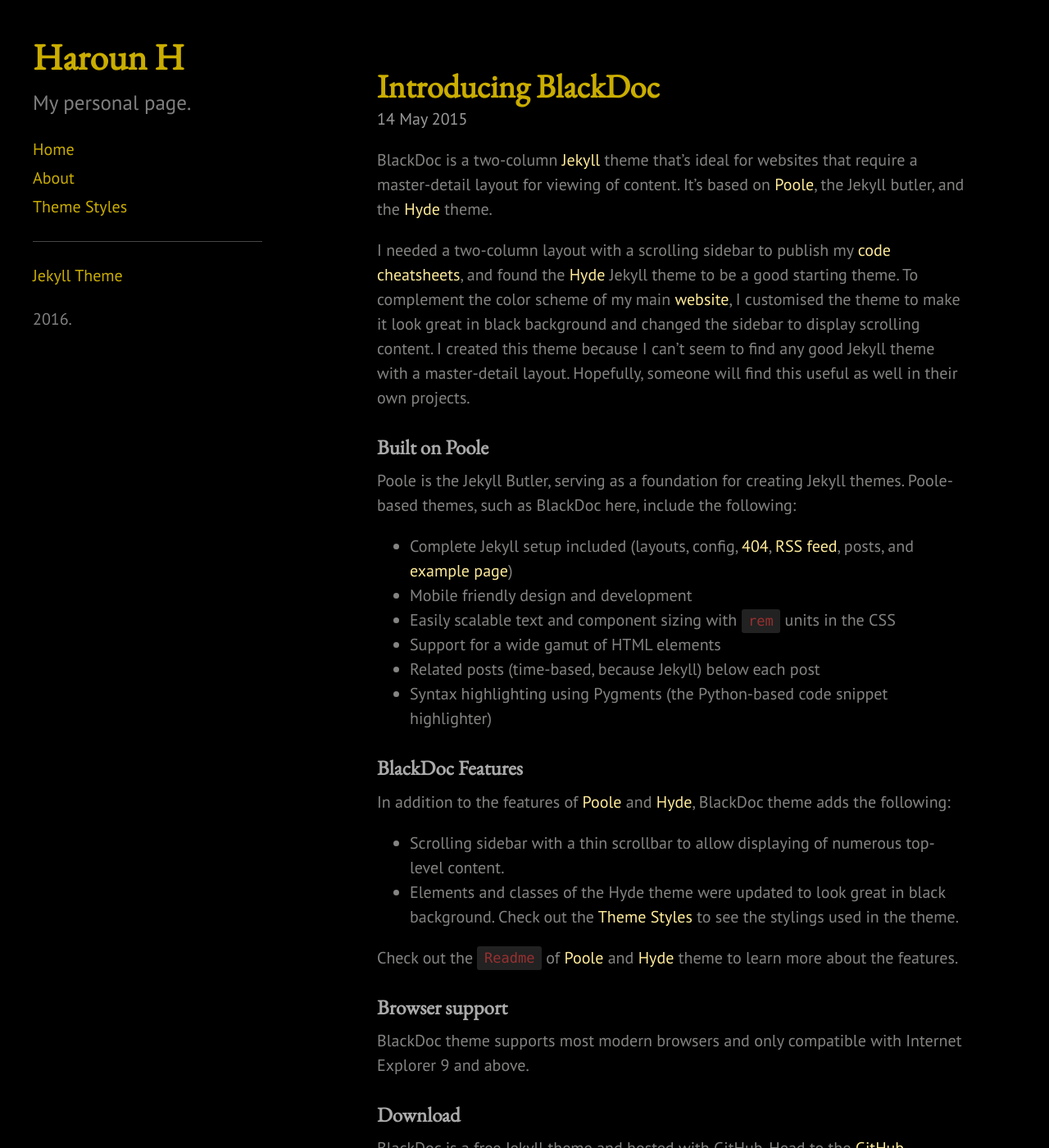
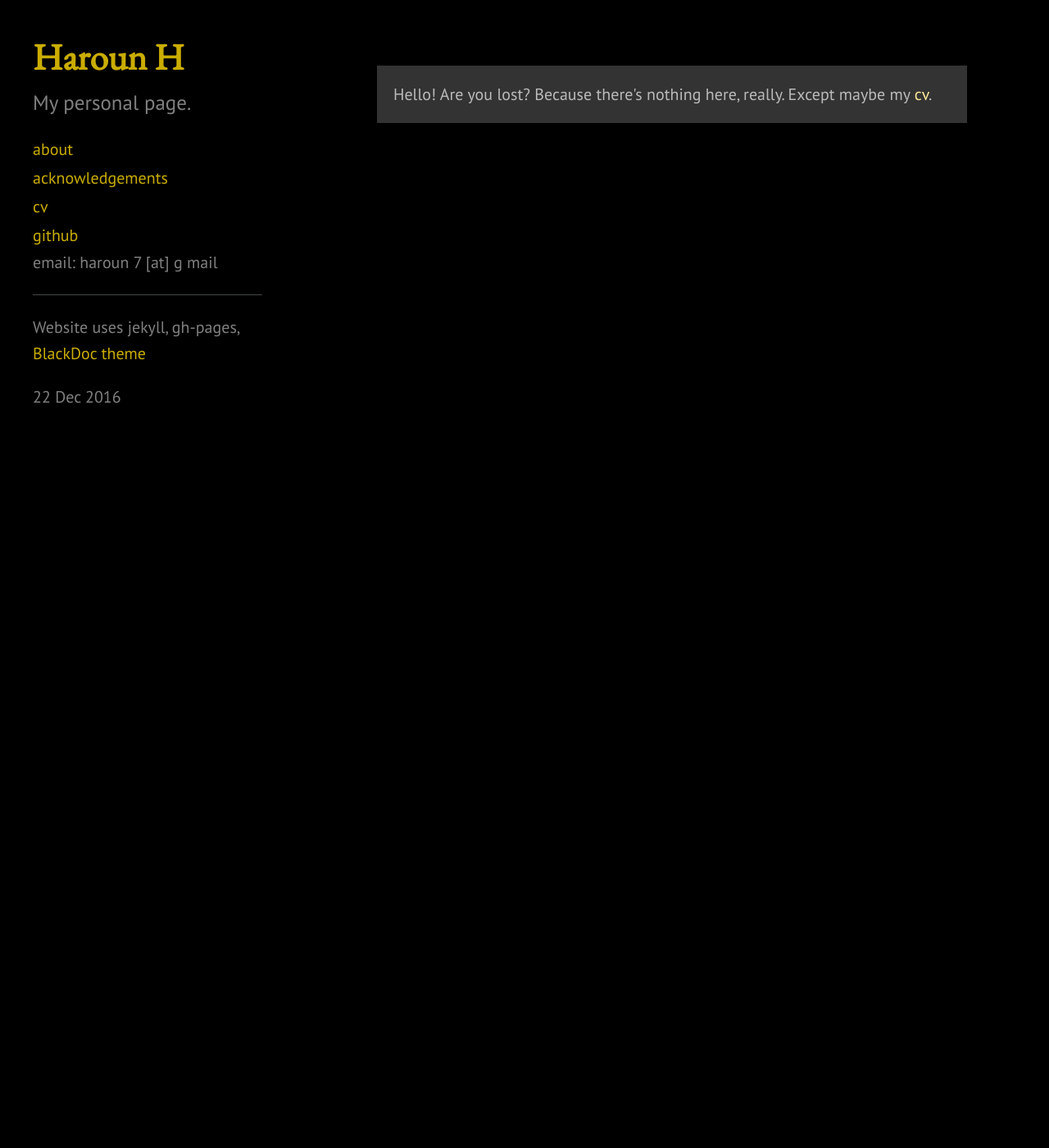
Before and after one commit to HarounH/harounh.github.io, a Jekyll site: the page built from index.html, in a window 1280 px wide and 1400 px high. Shown: the whole window at 82% size. Built offline with Jekyll 4.4.1, drawn with Linux system fonts in a browser that asks for light colours; the list of posts is cut into pages by our own code; some of the changed text lies outside the part shown.

Commit message:
Barebones up and running. Need to get a better CV for myself.

````diff
--- a/404.html
+++ b/404.html
@@ -5,6 +5,6 @@
 ---
 
 <div class="page">
-  <h1 class="page-title">404: Page not found</h1>
-  <p class="lead">Sorry, we've misplaced that URL or it's pointing to something that doesn't exist. <a href="{{ site.baseurl }}">Head back home</a> to try finding it again.</p>
+  <h1 class="page-title">404 :( </h1>
+  <p class="lead">First my keys. Now this? <a href="{{ site.baseurl }}">home</a></p>
 </div>
--- a/_config.yml
+++ b/_config.yml
@@ -13,11 +13,12 @@
 description:      "My personal page."
 url:              https://harounh.github.io
 baseurl:          /
-
+cv_address:       /public/pdfs/cv.pdf
+things:           /things.md
 author:
   name:           'Haroun Habeeb'
   url:
-
+  github:         https://github.com/harounh
 paginate:         5
 
 # Custom vars
--- a/_includes/sidebar.html
+++ b/_includes/sidebar.html
@@ -10,7 +10,7 @@
     </div>
 
     <nav class="sidebar-nav">
-      <a class="sidebar-nav-item{% if page.url == site.baseurl %} active{% endif %}" href="{{ site.baseurl }}">Home</a>
+      <a class="sidebar-nav-item{% if page.url == site.baseurl %} active{% endif %}" href="{{ site.baseurl }}">about</a>
 
       {% comment %}
         The code below dynamically generates a sidebar nav of pages with
@@ -27,11 +27,16 @@
       {% endfor %}
 
 
+
+      <a class="sidebar-nav-item" href="{{ site.cv_address }}">cv</a>
+      <a class="sidebar-nav-item" href="{{ site.author.github }}">github</a>
+      email: haroun 7 [at] g mail
       <hr>
-      <a class="sidebar-nav-item" href="{{ site.github.repo }}">Jekyll Theme</a>
+      Website uses jekyll, gh-pages,
+      <a class="sidebar-nav-item" href="{{ site.github.repo }}"> BlackDoc theme</a>
 
     </nav>
 
-    <p>{{ site.time | date: '%Y' }}.</p>
+    <p>{{ site.time | date: '%d %b %Y' }}</p>
   </div>
 </div>
--- a/_posts/2012-02-06-whats-jekyll.md
+++ /dev/null
@@ -1,10 +0,0 @@
----
-layout: post
-title: What's Jekyll?
----
-
-[Jekyll](http://jekyllrb.com) is a static site generator, an open-source tool for creating simple yet powerful websites of all shapes and sizes. From [the project's readme](https://github.com/mojombo/jekyll/blob/master/README.markdown):
-
-  > Jekyll is a simple, blog aware, static site generator. It takes a template directory [...] and spits out a complete, static website suitable for serving with Apache or your favorite web server. This is also the engine behind GitHub Pages, which you can use to host your project’s page or blog right here from GitHub.
-
-Find out more by [visiting the project on GitHub](https://github.com/mojombo/jekyll).
--- a/_posts/2012-02-07-example-content.md
+++ /dev/null
@@ -1,138 +0,0 @@
----
-layout: post
-title: Example content
----
-
-
-<div class="message">
-  Howdy! This is an example blog post that shows several types of HTML content supported in this theme.
-</div>
-
-Cum sociis natoque penatibus et magnis <a href="#">dis parturient montes</a>, nascetur ridiculus mus. *Aenean eu leo quam.* Pellentesque ornare sem lacinia quam venenatis vestibulum. Sed posuere consectetur est at lobortis. Cras mattis consectetur purus sit amet fermentum.
-
-> Curabitur blandit tempus porttitor. Nullam quis risus eget urna mollis ornare vel eu leo. Nullam id dolor id nibh ultricies vehicula ut id elit.
-
-Etiam porta **sem malesuada magna** mollis euismod. Cras mattis consectetur purus sit amet fermentum. Aenean lacinia bibendum nulla sed consectetur.
-
-## Inline HTML elements
-
-HTML defines a long list of available inline tags, a complete list of which can be found on the [Mozilla Developer Network](https://developer.mozilla.org/en-US/docs/Web/HTML/Element).
-
-- **To bold text**, use `<strong>`.
-- *To italicize text*, use `<em>`.
-- Abbreviations, like <abbr title="HyperText Markup Langage">HTML</abbr> should use `<abbr>`, with an optional `title` attribute for the full phrase.
-- Citations, like <cite>&mdash; Mark otto</cite>, should use `<cite>`.
-- <del>Deleted</del> text should use `<del>` and <ins>inserted</ins> text should use `<ins>`.
-- Superscript <sup>text</sup> uses `<sup>` and subscript <sub>text</sub> uses `<sub>`.
-
-Most of these elements are styled by browsers with few modifications on our part.
-
-## Heading
-
-Vivamus sagittis lacus vel augue rutrum faucibus dolor auctor. Duis mollis, est non commodo luctus, nisi erat porttitor ligula, eget lacinia odio sem nec elit. Morbi leo risus, porta ac consectetur ac, vestibulum at eros.
-
-### Code
-
-Cum sociis natoque penatibus et magnis dis `code element` montes, nascetur ridiculus mus.
-
-{% highlight js %}
-// Example can be run directly in your JavaScript console
-
-// Create a function that takes two arguments and returns the sum of those arguments
-var adder = new Function("a", "b", "return a + b");
-
-// Call the function
-adder(2, 6);
-// > 8
-{% endhighlight %}
-
-Aenean lacinia bibendum nulla sed consectetur. Etiam porta sem malesuada magna mollis euismod. Fusce dapibus, tellus ac cursus commodo, tortor mauris condimentum nibh, ut fermentum massa.
-
-### Gists via GitHub Pages
-
-Vestibulum id ligula porta felis euismod semper. Nullam quis risus eget urna mollis ornare vel eu leo. Donec sed odio dui.
-
-{% gist 5555251 gist.md %}
-
-Aenean eu leo quam. Pellentesque ornare sem lacinia quam venenatis vestibulum. Nullam quis risus eget urna mollis ornare vel eu leo. Cum sociis natoque penatibus et magnis dis parturient montes, nascetur ridiculus mus. Donec sed odio dui. Vestibulum id ligula porta felis euismod semper.
-
-### Lists
-
-Cum sociis natoque penatibus et magnis dis parturient montes, nascetur ridiculus mus. Aenean lacinia bibendum nulla sed consectetur. Etiam porta sem malesuada magna mollis euismod. Fusce dapibus, tellus ac cursus commodo, tortor mauris condimentum nibh, ut fermentum massa justo sit amet risus.
-
-* Praesent commodo cursus magna, vel scelerisque nisl consectetur et.
-* Donec id elit non mi porta gravida at eget metus.
-* Nulla vitae elit libero, a pharetra augue.
-
-Donec ullamcorper nulla non metus auctor fringilla. Nulla vitae elit libero, a pharetra augue.
-
-1. Vestibulum id ligula porta felis euismod semper.
-2. Cum sociis natoque penatibus et magnis dis parturient montes, nascetur ridiculus mus.
-3. Maecenas sed diam eget risus varius blandit sit amet non magna.
-
-Cras mattis consectetur purus sit amet fermentum. Sed posuere consectetur est at lobortis.
-
-<dl>
-  <dt>HyperText Markup Language (HTML)</dt>
-  <dd>The language used to describe and define the content of a Web page</dd>
-
-  <dt>Cascading Style Sheets (CSS)</dt>
-  <dd>Used to describe the appearance of Web content</dd>
-
-  <dt>JavaScript (JS)</dt>
-  <dd>The programming language used to build advanced Web sites and applications</dd>
-</dl>
-
-Integer posuere erat a ante venenatis dapibus posuere velit aliquet. Morbi leo risus, porta ac consectetur ac, vestibulum at eros. Nullam quis risus eget urna mollis ornare vel eu leo.
-
-### Images
-
-Quisque consequat sapien eget quam rhoncus, sit amet laoreet diam tempus. Aliquam aliquam metus erat, a pulvinar turpis suscipit at.
-
-![placeholder](http://placehold.it/800x400 "Large example image")
-![placeholder](http://placehold.it/400x200 "Medium example image")
-![placeholder](http://placehold.it/200x200 "Small example image")
-
-### Tables
-
-Aenean lacinia bibendum nulla sed consectetur. Lorem ipsum dolor sit amet, consectetur adipiscing elit.
-
-<table>
-  <thead>
-    <tr>
-      <th>Name</th>
-      <th>Upvotes</th>
-      <th>Downvotes</th>
-    </tr>
-  </thead>
-  <tfoot>
-    <tr>
-      <td>Totals</td>
-      <td>21</td>
-      <td>23</td>
-    </tr>
-  </tfoot>
-  <tbody>
-    <tr>
-      <td>Alice</td>
-      <td>10</td>
-      <td>11</td>
-    </tr>
-    <tr>
-      <td>Bob</td>
-      <td>4</td>
-      <td>3</td>
-    </tr>
-    <tr>
-      <td>Charlie</td>
-      <td>7</td>
-      <td>9</td>
-    </tr>
-  </tbody>
-</table>
-
-Nullam id dolor id nibh ultricies vehicula ut id elit. Sed posuere consectetur est at lobortis. Nullam quis risus eget urna mollis ornare vel eu leo.
-
------
-
-Want to see something else added? <a href="https://github.com/poole/poole/issues/new">Open an issue.</a>
--- a/_posts/2015-05-14-introducing-blackdoc.md
+++ /dev/null
@@ -1,38 +0,0 @@
----
-layout: post
-title: Introducing BlackDoc
----
-
-BlackDoc is a two-column [Jekyll](http://jekyllrb.com) theme that's ideal for websites that require a master-detail layout for viewing of content. It's based on [Poole](http://getpoole.com), the Jekyll butler, and the [Hyde](http://hyde.getpoole.com) theme.
-
-I needed a two-column layout with a scrolling sidebar to publish my [code cheatsheets](http://karloespiritu.com/cheatsheets), and found the [Hyde](http://hyde.getpoole.com) Jekyll theme to be a good starting theme. To complement the color scheme of my main [website](http://karloespiritu.com), I customised the theme to make it look great in black background and changed the sidebar to display scrolling content. I created this theme because I can't seem to find any good Jekyll theme with a master-detail layout. Hopefully, someone will find this useful as well in their own projects.
-
-### Built on Poole
-
-Poole is the Jekyll Butler, serving as a foundation for creating Jekyll themes. Poole-based themes, such as BlackDoc here, include the following:
-
-* Complete Jekyll setup included (layouts, config, [404](/404), [RSS feed](/atom.xml), posts, and [example page](/about))
-* Mobile friendly design and development
-* Easily scalable text and component sizing with `rem` units in the CSS
-* Support for a wide gamut of HTML elements
-* Related posts (time-based, because Jekyll) below each post
-* Syntax highlighting using Pygments (the Python-based code snippet highlighter)
-
-### BlackDoc Features
-
-In addition to the features of [Poole](http://getpoole.com) and [Hyde](http://hyde.getpoole.com), BlackDoc theme adds the following:
-
-* Scrolling sidebar with a thin scrollbar to allow displaying of numerous top-level content.
-* Elements and classes of the Hyde theme were updated to look great in black background. Check out the [Theme Styles](styles) to see the stylings used in the theme.
-
-Check out the `Readme` of [Poole](https://github.com/poole/poole) and [Hyde](https://github.com/poole/hyde) theme to learn more about the features.
-
-### Browser support
-
-BlackDoc theme supports most modern browsers and only compatible with Internet Explorer 9 and above.
-
-### Download
-
-BlackDoc is a free Jekyll theme and hosted with GitHub. Head to the <a href="https://github.com/karloespiritu/BlackDoc">GitHub repository</a> to download.
-
-Cheers!
--- a/about.md
+++ /dev/null
@@ -1,17 +0,0 @@
----
-layout: page
-title: About
----
-
-<p class="message">
-  Hi there! This page is included as an example. Feel free to customize it for your own use upon downloading. Carry on!
-</p>
-
-## About BlackDoc Theme
-
-Some relevant information about this project:
-
-* Built for [Jekyll](http://jekyllrb.com)
-* Theme based on [Poole](http://getpoole.com), the Jekyll butler, and the [Hyde](http://hyde.getpoole.com) theme
-* Ideal for sites requiring master-detail layout such as documentation, cheatsheets, lyrics, notes, etc.
-* Need a beautiful color scheme for black background? Then you will love BlackDoc theme.
--- /dev/null
+++ b/ack.md
@@ -0,0 +1,53 @@
+---
+layout: page
+title: acknowledgements
+---
+
+Let's face it, I'm not going to write much here.
+So here you go, have an acknowledgement post.
+The website was built using Jekyll. The theme is BlackDoc.
+Below, you can find the default posts that come with jekyll and blackdoc.
+
+# What's Jekyll?
+
+[Jekyll](http://jekyllrb.com) is a static site generator, an open-source tool for creating simple yet powerful websites of all shapes and sizes. From [the project's readme](https://github.com/mojombo/jekyll/blob/master/README.markdown):
+
+  > Jekyll is a simple, blog aware, static site generator. It takes a template directory [...] and spits out a complete, static website suitable for serving with Apache or your favorite web server. This is also the engine behind GitHub Pages, which you can use to host your project’s page or blog right here from GitHub.
+
+Find out more by [visiting the project on GitHub](https://github.com/mojombo/jekyll).
+
+# BlackDoc
+
+BlackDoc is a two-column [Jekyll](http://jekyllrb.com) theme that's ideal for websites that require a master-detail layout for viewing of content. It's based on [Poole](http://getpoole.com), the Jekyll butler, and the [Hyde](http://hyde.getpoole.com) theme.
+
+I needed a two-column layout with a scrolling sidebar to publish my [code cheatsheets](http://karloespiritu.com/cheatsheets), and found the [Hyde](http://hyde.getpoole.com) Jekyll theme to be a good starting theme. To complement the color scheme of my main [website](http://karloespiritu.com), I customised the theme to make it look great in black background and changed the sidebar to display scrolling content. I created this theme because I can't seem to find any good Jekyll theme with a master-detail layout. Hopefully, someone will find this useful as well in their own projects.
+
+### Built on Poole
+
+Poole is the Jekyll Butler, serving as a foundation for creating Jekyll themes. Poole-based themes, such as BlackDoc here, include the following:
+
+* Complete Jekyll setup included (layouts, config, [404](/404), [RSS feed](/atom.xml), posts, and [example page](/about))
+* Mobile friendly design and development
+* Easily scalable text and component sizing with `rem` units in the CSS
+* Support for a wide gamut of HTML elements
+* Related posts (time-based, because Jekyll) below each post
+* Syntax highlighting using Pygments (the Python-based code snippet highlighter)
+
+### BlackDoc Features
+
+In addition to the features of [Poole](http://getpoole.com) and [Hyde](http://hyde.getpoole.com), BlackDoc theme adds the following:
+
+* Scrolling sidebar with a thin scrollbar to allow displaying of numerous top-level content.
+* Elements and classes of the Hyde theme were updated to look great in black background. Check out the [Theme Styles](styles) to see the stylings used in the theme.
+
+Check out the `Readme` of [Poole](https://github.com/poole/poole) and [Hyde](https://github.com/poole/hyde) theme to learn more about the features.
+
+### Browser support
+
+BlackDoc theme supports most modern browsers and only compatible with Internet Explorer 9 and above.
+
+### Download
+
+BlackDoc is a free Jekyll theme and hosted with GitHub. Head to the <a href="https://github.com/karloespiritu/BlackDoc">GitHub repository</a> to download.
+
+Cheers!
--- a/index.html
+++ b/index.html
@@ -1,37 +1,9 @@
 ---
 layout: default
-title: Home
+title: about
 ---
 
-<div class="posts">
-  {% for post in paginator.posts %}
-  <div class="post">
-    <h1 class="post-title">
-      <a href="{{ site.baseurl }}{{ post.url | remove_first: '/'}}">
-        {{ post.title }}
-      </a>
-    </h1>
-
-    <span class="post-date">{{ post.date | date_to_string }}</span>
-
-    {{ post.content }}
-  </div>
-  {% endfor %}
-</div>
-
-<div class="pagination">
-  {% if paginator.next_page %}
-    <a class="pagination-item older" href="{{ site.baseurl }}page{{paginator.next_page}}">Older</a>
-  {% else %}
-    <span class="pagination-item older">Older</span>
-  {% endif %}
-  {% if paginator.previous_page %}
-    {% if paginator.page == 2 %}
-      <a class="pagination-item newer" href="{{ site.baseurl }}">Newer</a>
-    {% else %}
-      <a class="pagination-item newer" href="{{ site.baseurl }}page{{paginator.previous_page}}">Newer</a>
-    {% endif %}
-  {% else %}
-    <span class="pagination-item newer">Newer</span>
-  {% endif %}
-</div>
+<p class="message">
+Hello! Are you lost? Because there's nothing here, really.
+Except maybe my <a href="/public/pdfs/cv.pdf">cv</a>.
+</p>
--- a/public/css/blackdoc.css
+++ b/public/css/blackdoc.css
@@ -34,7 +34,7 @@
 }
 
 body {
-  color: #848482;
+  color: #ffffff;
   background-color: #000000;
 }
 
--- a/styles.md
+++ /dev/null
@@ -1,249 +0,0 @@
----
-layout: page
-title: Theme Styles
----
-
-## Full Style Test
-
-Below is just about everything you’ll need to style in the theme. Check the source code to see the many embedded elements within paragraphs.
-
-* * *
-
-# Heading 1
-
-## Heading 2
-
-### Heading 3
-
-#### Heading 4
-
-##### Heading 5
-
-###### Heading 6
-
-* * *
-
-Lorem ipsum dolor sit amet, [test link](# "test link") adipiscing elit. **This is strong.** Nullam dignissim convallis est. Quisque aliquam. _This is emphasized._ Donec faucibus. Nunc iaculis suscipit dui. 5<sup>3</sup> = 125\. Water is H<sub>2</sub>O. Nam sit amet sem. Aliquam libero nisi, imperdiet at, tincidunt nec, gravida vehicula, nisl. <cite>The New York Times</cite> (That’s a citation). <span style="text-decoration:underline;">Underline.</span> Maecenas ornare tortor. Donec sed tellus eget sapien fringilla nonummy. Mauris a ante. Suspendisse quam sem, consequat at, commodo vitae, feugiat in, nunc. Morbi imperdiet augue quis tellus.
-
-<abbr title="Hyper Text Markup Language">HTML</abbr> and <abbr title="Cascading Style Sheets">CSS</abbr> are our tools. Mauris a ante. Suspendisse quam sem, consequat at, commodo vitae, feugiat in, nunc. Morbi imperdiet augue quis tellus. Praesent mattis, massa quis luctus fermentum, turpis mi volutpat justo, eu volutpat enim diam eget metus. To copy a file type `COPY undefined`. <del>Dinner’s at 5:00.</del> <ins>Let’s make that 7.</ins> This <span style="text-decoration:line-through;">text</span> has been struck.
-
-* * *
-
-## Media
-
-Lorem ipsum dolor sit amet, consectetur adipisicing elit, sed do eiusmod tempor incididunt ut labore et dolore.
-
-### Big Image
-
-![Test Image](https://unsplash.imgix.net/photo-1429371527702-1bfdc0eeea7d)
-
-Duis aute irure dolor in reprehenderit in voluptate velit esse cillum dolore eu fugiat nulla pariatur.
-
-### Small Image
-
-Lorem ipsum dolor sit amet, consectetur adipisicing elit, sed do eiusmod tempor incididunt ut labore et dolore.
-
-![Small Test Image](https://instagram.fmnl2-1.fna.fbcdn.net/t51.2885-15/s640x640/sh0.08/e35/13437309_1167174123346027_1743223026_n.jpg)
-
-Labore et dolore.
-
-* * *
-
-## List Types
-
-### Definition List
-
-<dl>
-
-<dt>Definition List Title</dt>
-
-<dd>This is a definition list division.</dd>
-
-<dt>Definition</dt>
-
-<dd>An exact statement or description of the nature, scope, or meaning of something: _our definition of what constitutes poetry._</dd>
-
-</dl>
-
-### Ordered List
-
-1.  List Item 1
-2.  List Item 2
-
-    1.  Nested list item A
-    2.  Nested list item B
-3.  List Item 3
-
-### Unordered List
-
-*   List Item 1
-*   List Item 2
-    *   Nested list item A
-    *   Nested list item B
-*   List Item 3
-
-* * *
-
-## Table
-
-<table>
-
-<tbody>
-
-<tr>
-
-<th>Table Header 1</th>
-
-<th>Table Header 2</th>
-
-<th>Table Header 3</th>
-
-</tr>
-
-<tr>
-
-<td>Division 1</td>
-
-<td>Division 2</td>
-
-<td>Division 3</td>
-
-</tr>
-
-<tr class="even">
-
-<td>Division 1</td>
-
-<td>Division 2</td>
-
-<td>Division 3</td>
-
-</tr>
-
-<tr>
-
-<td>Division 1</td>
-
-<td>Division 2</td>
-
-<td>Division 3</td>
-
-</tr>
-
-</tbody>
-
-</table>
-
-* * *
-
-## Preformatted Text
-
-Typographically, preformatted text is not the same thing as code. Sometimes, a faithful execution of the text requires preformatted text that may not have anything to do with code. Most browsers use Courier and that’s a good default — with one slight adjustment, Courier 10 Pitch over regular Courier for Linux users.
-
-### Code
-
-Code can be presented inline, like `<?php bloginfo('stylesheet_url'); ?>`, or within a `<pre>` block.
-
-CSS code
-
-```css
-#container {
-    float: left;
-    margin: 0 -240px 0 0;
-    width: 100%;
-}
-```
-
-Ruby code
-
-```ruby
-class Song
-  def initialize(title, artist, album)
-    @title  = name
-    @artist = artist
-    @album  = album
-  end
-end
-
-class InstrumentalSong < Song
-  def initialize(name, artist, album, lyrics)
-    super(name, artist, album)
-    @lyrics = lyrics
-  end
-end
-```
-
-## Blockquotes
-
-Let’s keep it simple. Italics are good to help set it off from the body text. Be sure to style the citation.
-
-> Good afternoon, gentlemen. I am a HAL 9000 computer. I became operational at the H.A.L. plant in Urbana, Illinois on the 12th of January 1992\. My instructor was Mr. Langley, and he taught me to sing a song. If you’d like to hear it I can sing it for you. <cite>— [HAL 9000](http://en.wikipedia.org/wiki/HAL_9000)</cite>
-
-And here’s a bit of trailing text.
-
-* * *
-
-## Text-level semantics
-
-The [a element](#) example
-The <abbr>abbr element</abbr> and <abbr title="Title text">abbr element with title</abbr> examples
-The **b element** example
-The <cite>cite element</cite> example
-The `code element` example
-The <del>del element</del> example
-The <dfn>dfn element</dfn> and <dfn title="Title text">dfn element with title</dfn> examples
-The _em element_ example
-The _i element_ example
-The <ins>ins element</ins> example
-The <kbd>kbd element</kbd> example
-The <mark>mark element</mark> example
-The <q>q element <q>inside</q> a q element</q> example
-The <s>s element</s> example
-The <samp>samp element</samp> example
-The <small>small element</small> example
-The <span>span element</span> example
-The **strong element** example
-The <sub>sub element</sub> example
-The <sup>sup element</sup> example
-The <var>var element</var> example
-The <u>u element</u> example
-
-* * *
-
-## Embeds
-
-Sometimes all you want to do is embed a little love from another location and set your post alive.
-
-### Video
-
-Ut enim ad minim veniam, quis nostrud exercitation ullamco laboris nisi ut aliquip ex ea commodo consequat.
-
-<iframe src="//player.vimeo.com/video/83910533?title=0&amp;byline=0&amp;portrait=0" width="600" height="338" frameborder="0" webkitallowfullscreen="" mozallowfullscreen="" allowfullscreen=""></iframe>
-
-Culpa qui officia deserunt mollit anim id est laborum.
-
-### Slides
-
-Ut enim ad minim veniam, quis nostrud exercitation ullamco laboris nisi ut aliquip ex ea commodo consequat.
-
-<div><iframe class="speakerdeck-iframe" frameborder="0" src="//speakerdeck.com/player/88f09170c0e60131e0fe72c781b73270?" allowfullscreen="true" mozallowfullscreen="true" webkitallowfullscreen="true" style="border: 0px; margin: 0px; padding: 0px; border-radius: 5px; width: 710px; height: 461.37499999999955px; background: transparent;"></iframe></div>
-
-Culpa qui officia deserunt mollit anim id est laborum.
-
-### Audio
-
-Ut enim ad minim veniam, quis nostrud exercitation ullamco laboris nisi ut aliquip ex ea commodo consequat.
-
-<iframe width="100%" height="450" scrolling="no" frameborder="no" src="https://w.soundcloud.com/player/?url=https%3A//api.soundcloud.com/tracks/202156472&amp;auto_play=false&amp;hide_related=false&amp;show_comments=true&amp;show_user=true&amp;show_reposts=false&amp;visual=true"></iframe>
-
-Culpa qui officia deserunt mollit anim id est laborum.
-
-### Code
-
-Lorem ipsum dolor sit amet, consectetur adipisicing elit, sed do eiusmod tempor incididunt.
-
-<div><iframe id="cp_embed_bcqhe" src="//codepen.io/brenden/embed/VLjKMQ/?height=268&amp;theme-id=0&amp;slug-hash=bcqhe&amp;default-tab=result&amp;user=brenden" scrolling="no" frameborder="0" height="268" allowtransparency="true" allowfullscreen="true" class="cp_embed_iframe undefined" style="width: 100%; overflow: hidden;"></iframe></div>
-
-It is awesome.
-
-<small>Source: Markdown code of this page is based on Ghost's [comprehensive style test](http://demo.ghost.io/style-test/)</small>
````
Also changed, not shown: _posts/2016-12-18-you-are-lost.md (added, +6 -0 lines), public/favicon.ico, public/favicon.png (added), 2 other files.
